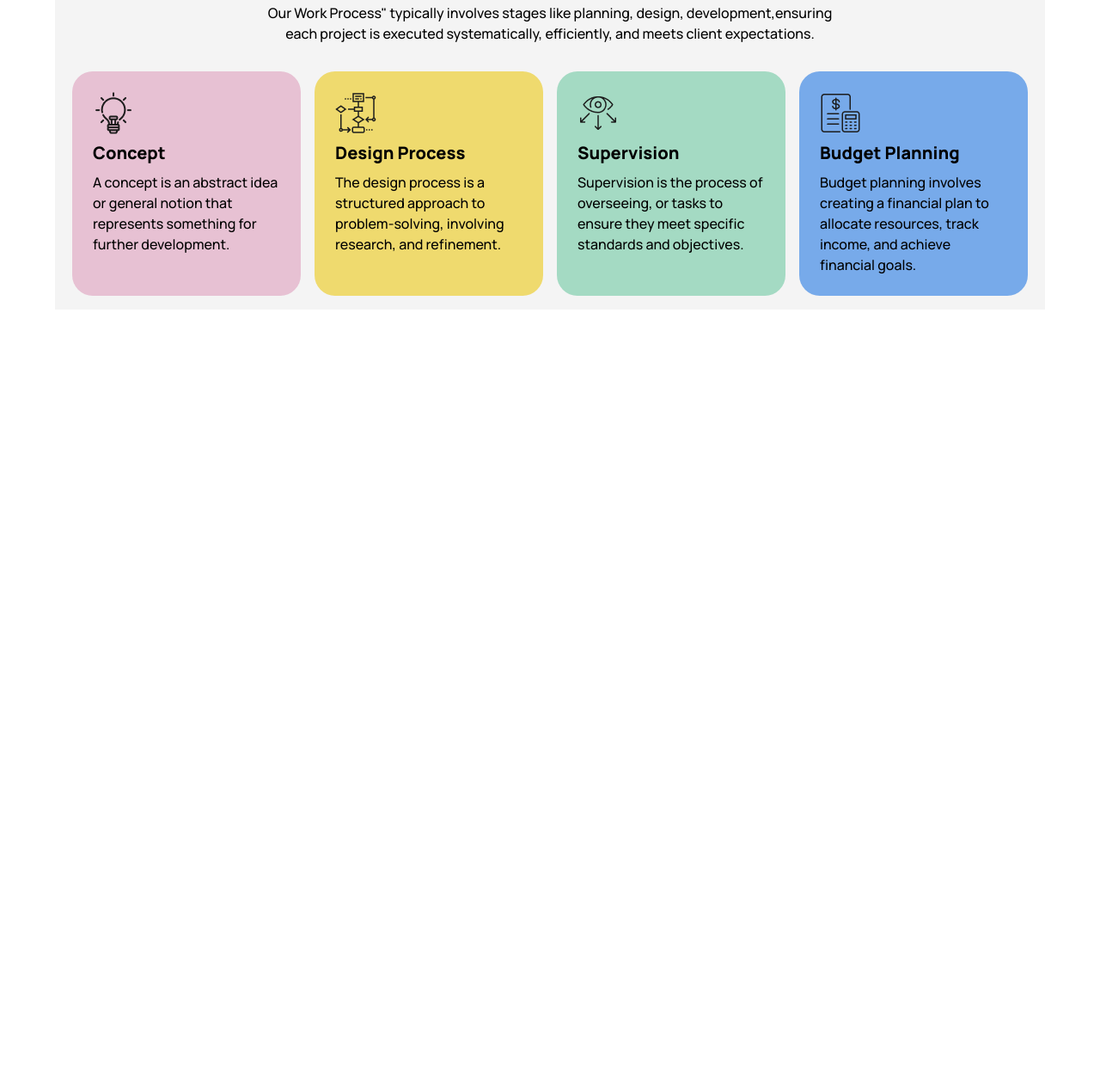
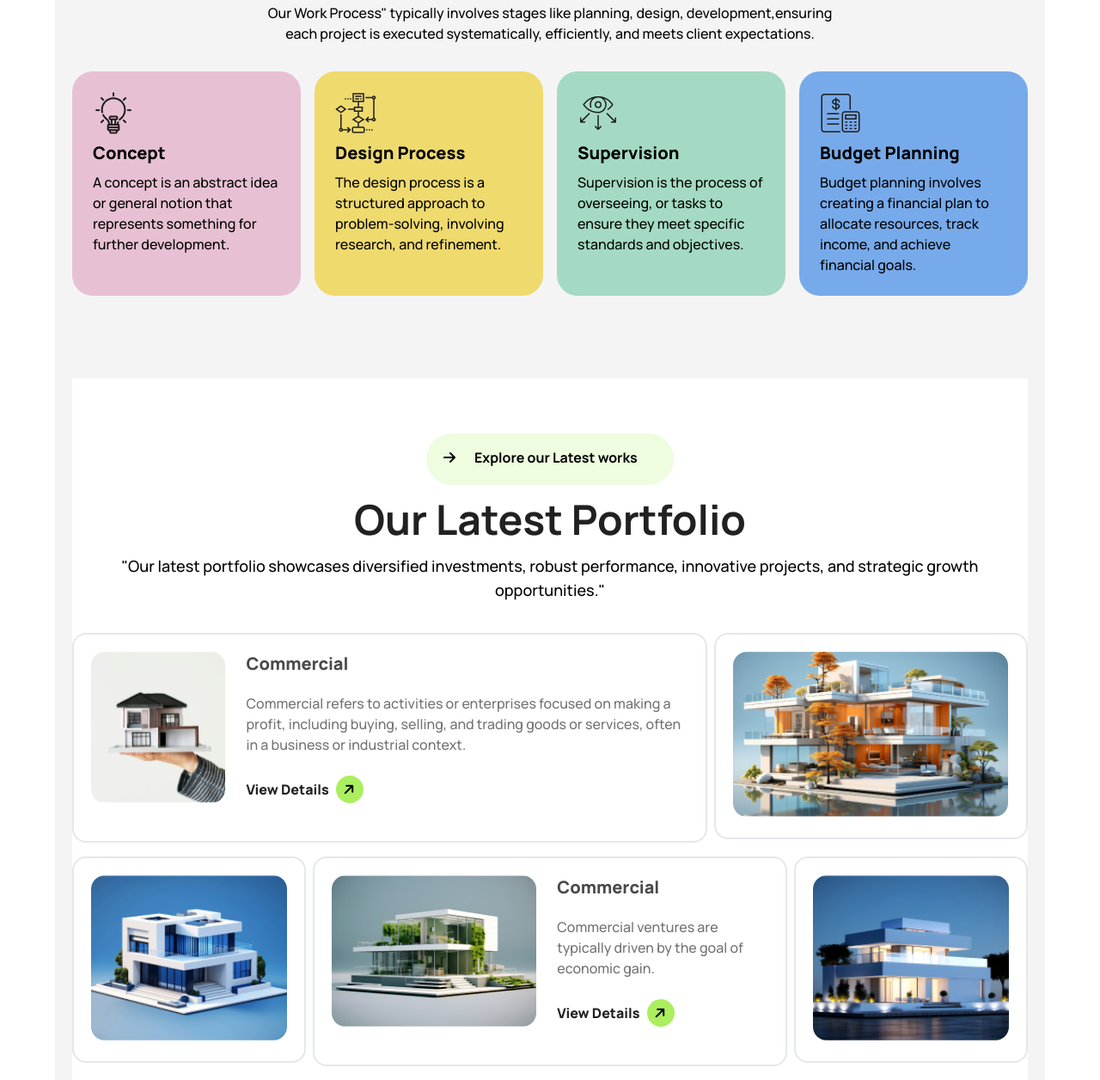
Before and after one commit to jahidhasanri/assignment-3-solution, a plain HTML site: page index.html in a window 1280 px wide. Shown: the part 1645-2901 px from the top of the page at 86% size. Before the commit the page ends 2005 px from the top, so only its background shows below. Drawn offline with nearby package versions, Linux system fonts and the light colour scheme.

Commit message:
add Our Latest Portfolio part

```diff
--- a/index.html
+++ b/index.html
@@ -118,9 +118,9 @@
             </div>
         </div>
         <!-- our work porces star -->
-         <div class="ml-5 mr-5">
+         <div class="ml-5 mr-5 lg pb-16 lg:pb-20">
             <div class="lg:mt-20">
-                <div class="max-w-48 max-h-14 bg-[#FFFFFF] flex rounded-[32px] py-4 px-1        mx-auto">
+                <div class="max-w-48 max-h-14 bg-[#FFFFFF] flex rounded-[32px] py-4 px-1 mx-auto">
                     <div class="w-8 h-8 bg-[#FFFFFF] rounded-full mr-1">
                         <i class="fa-solid fa-arrow-right ml-2 mt-2  text-[#494949]"></i>
                     </div>
@@ -163,9 +163,97 @@
             </div>
          </div>
          <!-- Our Latest Portfolio start here -->
-          <div>
+          <div class="pt-8 ml-5 mr-5 pt-4 lg:pt-16 bg-[#FFFFFF]">
+           <div class=" bg-[#ABEF5F33] flex rounded-[32px] mb-4 ml-12 mr-12 py-3 px-5 gap-1 lg:mx-auto  max-w-72  ">
+               <div class="w-8 h-8 rounded-full mt-1">
+                   <i class="fa-solid fa-arrow-right "></i>
+               </div>
+                <div>
+                    <h2 class="text-base font-bold mt-1 lg:mx-auto">Explore our Latest works</h2>
+                </div>
+            </div>
+            <h4 class="text-[#212121] text-2xl font-bold mb-4 mx-auto text-center lg:text-5xl">Our Latest Portfolio</h4>
+            <p class="text-base font-medium text-center pb-9 lg:text-lg">"Our latest portfolio showcases diversified investments, robust performance, innovative projects, and strategic growth opportunities."</p>
+            <div>
+                <div class="lg:grid grid-cols-3 gap-2">
+                    <!-- 1st div -->
+                     <div class="lg:col-span-2">
+                         <div class="bg-[#FFFFFF] rounded-2xl p-5 mb-4 lg:flex border-2 ">
+                             <div class=" object-cover w-full mb-6 lg:w-96 h-44 mr-6 ">
+                                 <img class="object-cover w-full h-full rounded-2xl" src="assets/img1.png" alt="">
+                             </div>
+                            <div>
+                             <h4 class="text-xl font-extrabold text-[#494949] mb-5">Commercial</h4>
+                             <p class="text-[#737373] text-base font-medium mb-6">Commercial refers to activities or enterprises focused on making a profit, including buying, selling, and trading goods or services, often in a business or industrial context.</p>
+                             <div class="flex items-center gap-2 mb-5">
+                                 <h2 class="text-[#212121] font-extrabold text-base">View Details</h2>
+                                 <div class="w-8 h-8 bg-[#ABEF5F] rounded-full">
+                                     <i class="fa-solid fa-arrow-right -rotate-45 ml-2 mt-2"></i>
+                                 </div>
+                             </div>
+                            </div>
+                          </div>
+                     </div>
+                     <!-- 2nd div -->
+                     <div class="bg-[#FFFFFF] rounded-2xl p-5  lg:col-span-1 border-2 h-60 ">
+                       <div class="object-cover w-full lg:w-80 h-48 mr-6 object-cover">
+                        <img class="object-cover w-full h-full rounded-2xl" src="assets/img2.png" alt="">
+                       </div>
+                     </div>
+                </div>
+                <!-- new dev -->
+                 <div class="lg:grid grid-cols-4 gap-2 ">
+                    <div class="block bg-[#FFFFFF] rounded-2xl p-5 mt-2 mb-2 lg:hidden col-span-1 border-2 h-60 ">
+                        <div class=" w-full lg: h-48 mr-6 object-cover">
+                         <img class="object-cover w-full h-full rounded-2xl" src="assets/img5.png" alt="">
+                        </div>
+                    </div>
 
-          </div>
+                    <div class="hidden bg-[#FFFFFF] rounded-2xl p-5  lg:block border-2 h-60 ">
+                        <div class="object-cover w-full lg: h-48 mr-6 object-cover">
+                         <img class="object-cover w-full h-full rounded-2xl" src="assets/img3.png" alt="">
+                        </div>
+                    </div>
+
+
+                    <div class="bg-[#FFFFFF] rounded-2xl   p-5 mb-4 lg:flex col-span-2 border-2">
+                        <div class=" object-cover w-full mb-6 lg:h-44 mr-6 ">
+                            <img class="object-cover w-full h-full rounded-2xl lg:w-80 h-80" src="assets/img4.png" alt="">
+                        </div>
+                       <div>
+                        <h4 class="text-xl font-extrabold text-[#494949] mb-5">Commercial</h4>
+                        <p class="text-[#737373] text-base font-medium mb-6"> Commercial ventures are typically driven by the goal of economic gain.</p>
+                        <div class="flex items-center gap-2 mb-5">
+                            <h2 class="text-[#212121] font-extrabold text-base">View Details</h2>
+                            <div class="w-8 h-8 bg-[#ABEF5F] rounded-full">
+                                <i class="fa-solid fa-arrow-right -rotate-45 ml-2 mt-2"></i>
+                            </div>
+                        </div>
+                       </div>
+                     </div>
+
+                     <div class="block bg-[#FFFFFF] rounded-2xl p-5  lg:hidden border-2 h-60 ">
+                        <div class="object-cover w-full lg: h-48 mr-6 object-cover">
+                         <img class="object-cover w-full h-full rounded-2xl" src="assets/img3.png" alt="">
+                        </div>
+                    </div>
+
+                    <div class="hidden bg-[#FFFFFF] rounded-2xl p-5  lg:block border-2 h-60 ">
+                        <div class="object-cover w-full lg: h-48 mr-6 object-cover">
+                         <img class="object-cover w-full h-full rounded-2xl" src="assets/img5.png" alt="">
+                        </div>
+                    </div>
+
+
+                    <div class="block bg-[#FFFFFF] mt-2  rounded-2xl p-5  lg:hidden border-2 h-60 ">
+                        <div class="object-cover w-full lg: h-48 mr-6 object-cover">
+                         <img class="object-cover w-full h-full rounded-2xl" src="assets/img5.png" alt="">
+                        </div>
+                    </div>
+
+                 </div>
+            </div>
+        </div>
       </main>
 
       <!-- main ends here -->
```
